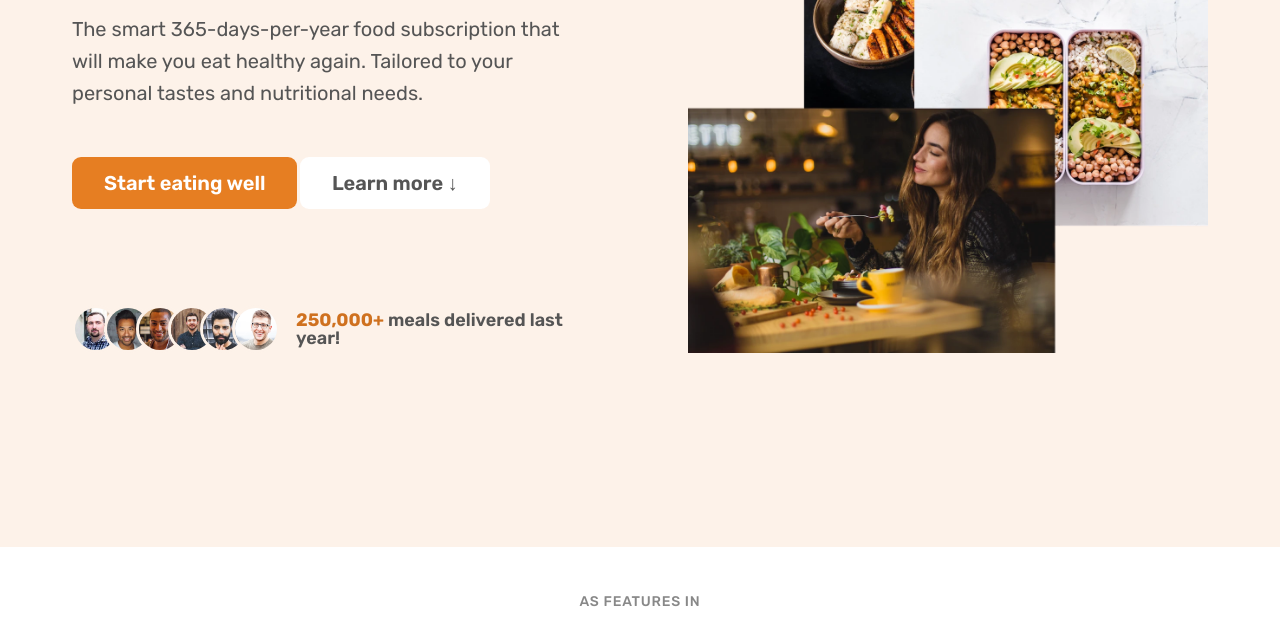
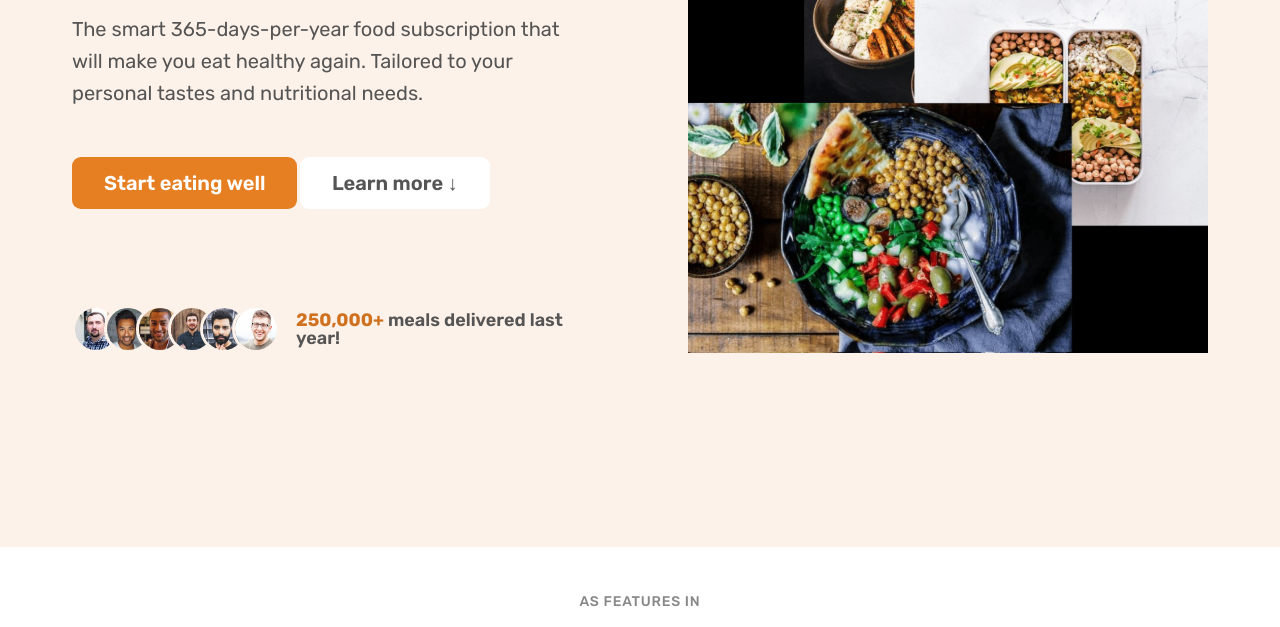
Before and after one commit to Faysel-Abdella/Omnifood-Complete-Responsive-Project, a plain HTML site: page index.html in a window 1280 px wide. Shown: the part 304-931 px from the top of the page. Drawn offline with nearby package versions, Linux system fonts and the light colour scheme; some packages are replaced by stand-ins of ours; a script that the page names is missing.

Commit message:
The hero img changed.

```diff
--- a/index.html
+++ b/index.html
@@ -95,11 +95,11 @@
             </div>
           </div>
           <picture>
-            <source srcset="img/hero-1.webp" type="image/webp" />
-            <source srcset="img/hero-mini.png" type="image/png" />
+            <source srcset="img/update.jpg" type="image/webp" />
+            <source srcset="img/update.jpg" type="image/png" />
 
             <img
-              src="img/hero-min.png"
+              src="img/update.jpg"
               class="hero-img"
               alt="people enjoying food, meals in a storge container, and food bowls on a table"
             />
```
Also changed, not shown: img/eating.jpg (deleted), img/update.jpg (added).
